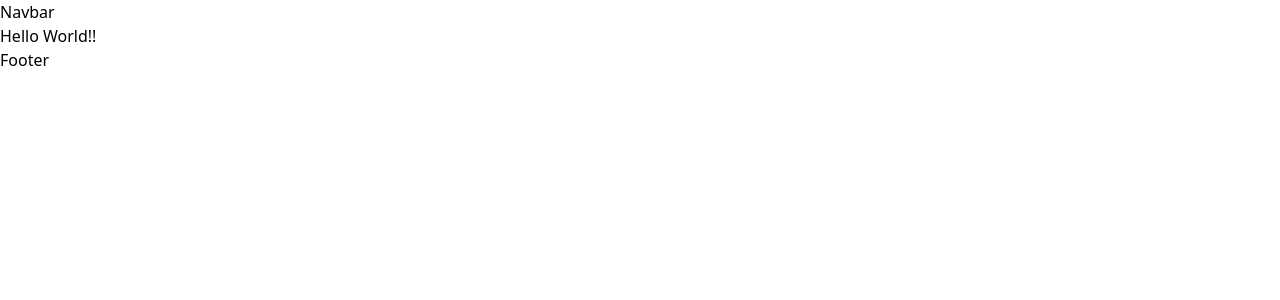
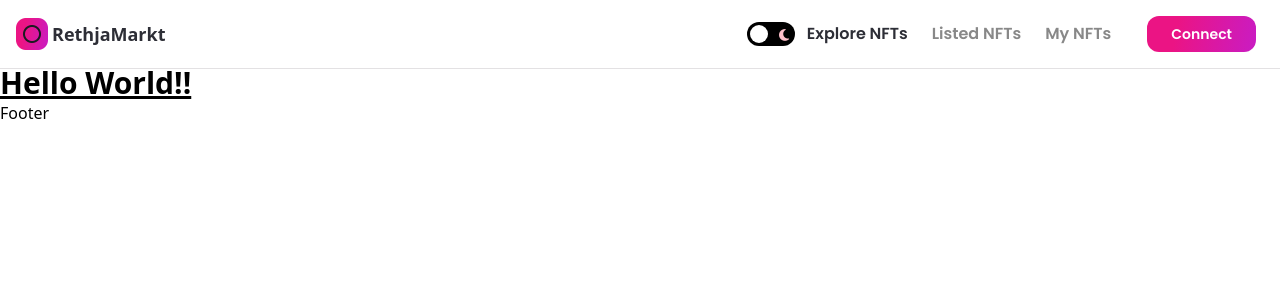
Before and after one commit to utkucm/nft-marketplace, a Next.js app: page / in a window 1280 px wide. Shown: the top 300 px of the page. Built offline with nearby package versions, Linux system fonts and the light colour scheme.

Commit message:
Added navbar

```diff
--- a/src/assets/index.js
+++ b/src/assets/index.js
@@ -38,7 +38,7 @@ import headerbg from './headerbg.png';
 import loader from './loader.gif';
 import arrow from './arrow.png';
 
-export default {
+const images = {
   heartOutline,
   heart,
   logo,
@@ -79,3 +79,5 @@ export default {
   loader,
   arrow,
 };
+
+export default images;
--- /dev/null
+++ b/src/components/Button.tsx
@@ -0,0 +1,19 @@
+import { FC } from 'react';
+
+interface IProps {
+  classStyles: string;
+  label: string;
+  handleClick?: () => void;
+}
+
+export const Button: FC<IProps> = ({ classStyles, label, handleClick }) => {
+  return (
+    <button
+      type="button"
+      className={`nft-gradient text-sm minlg:text-lg py-2 px-6 minlg:px-8 font-poppins font-semibold text-white ${classStyles}`}
+      onClick={handleClick}
+    >
+      {label}
+    </button>
+  );
+};
--- a/src/components/Navbar.tsx
+++ /dev/null
@@ -1,3 +0,0 @@
-export const Navbar = () => {
-  return <div>Navbar</div>;
-};
--- /dev/null
+++ b/src/components/Navbar/ButtonGroup.tsx
@@ -0,0 +1,26 @@
+import { NextRouter, useRouter } from 'next/router';
+import { FC, Dispatch, SetStateAction, useState } from 'react';
+
+import { Button } from '@components';
+
+interface Props {
+  setIsActive: Dispatch<SetStateAction<string>>;
+}
+
+export const ButtonGroup: FC<Props> = ({ setIsActive }) => {
+  const [isConnected, setIsConnected] = useState(false);
+  const router = useRouter();
+
+  return isConnected ? (
+    <Button
+      label="Create a NFT"
+      classStyles="mx-2 rounded-xl"
+      handleClick={() => {
+        setIsActive('');
+        router.push('/create-nft');
+      }}
+    />
+  ) : (
+    <Button label="Connect" classStyles="mx-2 rounded-xl" handleClick={() => {}} />
+  );
+};
--- /dev/null
+++ b/src/components/Navbar/MenuItems.tsx
@@ -0,0 +1,51 @@
+import Link from 'next/link';
+import { FC, Dispatch, SetStateAction } from 'react';
+
+interface Props {
+  isMobile: boolean;
+  isActive: string;
+  setIsActive: Dispatch<SetStateAction<string>>;
+}
+
+const links: { label: string; href: string }[] = [
+  { label: 'Explore NFTs', href: '/' },
+  { label: 'Listed NFTs', href: '/created-nfts' },
+  { label: 'My NFTs', href: '/my-nfts' },
+];
+
+export const MenuItems: FC<Props> = ({ isMobile, isActive, setIsActive }) => {
+  // const generateLink = (index: number) => {
+  //   switch (index) {
+  //     case 0:
+  //       return '/';
+  //       break;
+  //     case 1:
+  //       return '/created-nfts';
+  //       break;
+  //     case 2:
+  //       return '/my-nfts';
+  //       break;
+  //     default:
+  //       return '/';
+  //       break;
+  //   }
+  // };
+
+  return (
+    <ul className={`list-none flexCenter flex-row ${isMobile && 'flex-col h-full'}`}>
+      {links.map((item, index) => (
+        <li
+          key={index}
+          onClick={() => {
+            setIsActive(item.label);
+          }}
+          className={`flex flex-row items-center font-poppins font-semibold text-base dark:hover:text-white hover:text-nft-dark mx-3 ${
+            isActive === item.label ? 'dark:text-white text-nft-black-1' : 'dark:text-nft-gray-3 text-nft-gray-2'
+          }`}
+        >
+          <Link href={item.href}>{item.label}</Link>
+        </li>
+      ))}
+    </ul>
+  );
+};
--- /dev/null
+++ b/src/components/Navbar/MobileMenu.tsx
@@ -0,0 +1,90 @@
+import { Dispatch, FC, SetStateAction, useState } from 'react';
+import Image, { StaticImageData } from 'next/image';
+
+import images from '@assets';
+import { MenuItems } from './MenuItems';
+import { ButtonGroup } from './ButtonGroup';
+
+interface Props {
+  theme: string | undefined;
+  isActive: string;
+  setIsActive: Dispatch<SetStateAction<string>>;
+}
+
+interface MobileMenuProps {
+  src: StaticImageData;
+  size: number;
+  alt: string;
+  handleClick: () => void;
+  theme: string | undefined;
+}
+
+const MobileMenuIcon: FC<MobileMenuProps> = ({ src, size, alt, handleClick, theme }) => {
+  return (
+    <Image
+      src={src}
+      alt={alt}
+      width={size}
+      height={size}
+      onClick={handleClick}
+      objectFit="contain"
+      className={theme === 'light' ? 'filter invert' : ''}
+    />
+  );
+};
+
+export const MobileMenu: FC<Props> = ({ theme, isActive, setIsActive }) => {
+  const [isOpen, setIsOpen] = useState(false);
+  return (
+    <div className="hidden md:flex ml-2">
+      {isOpen ? (
+        <>
+          {/* <Image
+            src={images.cross}
+            alt="Mobile Menu Close"
+            objectFit="contain"
+            width={20}
+            height={20}
+            onClick={() => setIsOpen(false)}
+            className={theme === 'light' ? 'filter invert' : ''}
+          /> */}
+          <MobileMenuIcon
+            src={images.cross}
+            alt="Mobile Menu Close"
+            size={20}
+            handleClick={() => setIsOpen(false)}
+            theme={theme}
+          />
+        </>
+      ) : (
+        // <Image
+        //   src={images.menu}
+        //   alt="Mobile Menu Open"
+        //   objectFit="contain"
+        //   width={25}
+        //   height={25}
+        //   onClick={() => setIsOpen(true)}
+        //   className={theme === 'light' ? 'filter invert' : ''}
+        // />
+        <MobileMenuIcon
+          src={images.menu}
+          alt="Mobile Menu Open"
+          size={25}
+          handleClick={() => setIsOpen(true)}
+          theme={theme}
+        />
+      )}
+
+      {isOpen && (
+        <div className="fixed inset-0 top-65 dark:bg-nft-dark bg-white z-10 nav-h flex justify-between flex-col">
+          <div className="flex-1 p-4">
+            <MenuItems isActive={isActive} setIsActive={setIsActive} isMobile />
+          </div>
+          <div className="p-4 border-t dark:border-nft-black-1 border-nft-gray-1">
+            <ButtonGroup setIsActive={setIsActive} />
+          </div>
+        </div>
+      )}
+    </div>
+  );
+};
--- /dev/null
+++ b/src/components/Navbar/Navbar.tsx
@@ -0,0 +1,96 @@
+import { FC, useState, useEffect, useContext, Dispatch, SetStateAction } from 'react';
+import { useRouter } from 'next/router';
+import Image from 'next/image';
+import Link from 'next/link';
+import { useTheme } from 'next-themes';
+
+import { MenuItems } from './MenuItems';
+import { ButtonGroup } from './ButtonGroup';
+import images from '@assets';
+import { MobileMenu } from './MobileMenu';
+
+// Move to a seperate folder
+export const Navbar = () => {
+  const [isActive, setIsActive] = useState('Explore NFTs');
+  const [isOpen, setIsOpen] = useState(false);
+  const { theme, setTheme } = useTheme();
+  const router = useRouter();
+
+  return (
+    <nav className="flexBetween w-full fixed z-10 p-4 flex-row border-b dark:bg-nft-dark bg-white dark:border-nft-black-1 border-nft-gray-1">
+      {/* LOGO */}
+      <div className="flex flex-1 flex-row justify-start">
+        <Link href="/">
+          <div className="flexCenter md:hidden cursor-pointer" onClick={() => {}}>
+            <Image src={images.logo02} objectFit="fill" width={32} height={32} alt="Logo" />
+            <p className="dark:text-white text-nft-black-1 font-semibold text-lg ml-1">RethjaMarkt</p>
+          </div>
+        </Link>
+        <Link href="/">
+          <div className="hidden md:flex" onClick={() => {}}>
+            <Image src={images.logo02} objectFit="fill" width={32} height={32} alt="Logo" />
+          </div>
+        </Link>
+      </div>
+      {/* Toggle Theme */}
+      <div className="flex flex-initial flex-row justify-end">
+        <div className="flex items-center mr-2">
+          <input
+            type="checkbox"
+            className="checkbox"
+            id="checkbox"
+            onChange={() => setTheme(theme === 'light' ? 'dark' : 'light')}
+          />
+          <label htmlFor="checkbox" className="flexBetween w-8 h-4 bg-black rounded-2xl p-1 relative label">
+            <i className="fas fa-sun" />
+            <i className="fas fa-moon" />
+            <div className="w-3 h-3 absolute bg-white rounded-full ball" />
+          </label>
+        </div>
+        {/* Menu Items Large Screen */}
+        <div className="md:hidden flex">
+          <MenuItems isMobile={false} isActive={isActive} setIsActive={setIsActive} />
+          <div className="ml-4">
+            <ButtonGroup setIsActive={setIsActive} />
+          </div>
+        </div>
+      </div>
+      {/* Menu Items Mobile REFACTOR */}
+      {/* <div className="hidden md:flex ml-2">
+        {isOpen ? (
+          <Image
+            src={images.cross}
+            alt="Mobile Menu Close"
+            objectFit="contain"
+            width={20}
+            height={20}
+            onClick={() => setIsOpen(false)}
+            className={theme === 'light' ? 'filter invert' : ''}
+          />
+        ) : (
+          <Image
+            src={images.menu}
+            alt="Mobile Menu Open"
+            objectFit="contain"
+            width={25}
+            height={25}
+            onClick={() => setIsOpen(true)}
+            className={theme === 'light' ? 'filter invert' : ''}
+          />
+        )}
+
+        {isOpen && (
+          <div className="fixed inset-0 top-65 dark:bg-nft-dark bg-white z-10 nav-h flex justify-between flex-col">
+            <div className="flex-1 p-4">
+              <MenuItems isActive={isActive} setIsActive={setIsActive} isMobile />
+            </div>
+            <div className="p-4 border-t dark:border-nft-black-1 border-nft-gray-1">
+              <ButtonGroup setIsActive={setIsActive} />
+            </div>
+          </div>
+        )}
+      </div> */}
+      <MobileMenu isActive={isActive} setIsActive={setIsActive} theme={theme} />
+    </nav>
+  );
+};
--- /dev/null
+++ b/src/components/Navbar/index.ts
@@ -0,0 +1 @@
+export { Navbar } from './Navbar';
--- a/src/components/index.ts
+++ b/src/components/index.ts
@@ -1,2 +1,3 @@
 export { Navbar } from './Navbar';
 export { Footer } from './Footer';
+export { Button } from './Button';
--- a/src/pages/_app.tsx
+++ b/src/pages/_app.tsx
@@ -1,15 +1,17 @@
+import Script from 'next/script';
+import type { AppProps } from 'next/app';
+import { ThemeProvider } from 'next-themes';
 import '../styles/globals.css';
-import type { AppProps } from 'next/app';
-import Script from 'next/script';
-import { ThemeProvider } from 'next-themes';
 
 import { Navbar, Footer } from '@components';
 
 const MyApp = ({ Component, pageProps }: AppProps) => (
-  <ThemeProvider attribute="class">
+  <ThemeProvider attribute="class" defaultTheme="light">
     <div className="dark:bg-nft-dark bg-white min-h-screen">
       <Navbar />
-      <Component {...pageProps} />
+      <div className="pt-65">
+        <Component {...pageProps} />
+      </div>
       <Footer />
     </div>
 
--- a/tailwind.config.js
+++ b/tailwind.config.js
@@ -1,6 +1,6 @@
 /** @type {import('tailwindcss').Config} */
 module.exports = {
-  content: ['./pages/**/*.{js,ts,jsx,tsx}', './components/**/*.{js,ts,jsx,tsx}'],
+  content: ['./src/pages/**/*.{js,ts,jsx,tsx}', './src/components/**/*.{js,ts,jsx,tsx}'],
   darkMode: 'class',
   theme: {
     extend: {
--- a/tsconfig.json
+++ b/tsconfig.json
@@ -17,9 +17,10 @@
     "incremental": true,
     "paths": {
       "@components": ["./components/index.ts"],
+      "@assets": ["./assets/index.js"],
       "@pages/*": ["./src/pages/*"]
     }
   },
-  "include": ["next-env.d.ts", "**/*.ts", "**/*.tsx"],
+  "include": ["next-env.d.ts", "**/*.ts", "**/*.tsx", "src/assets/index.js"],
   "exclude": ["node_modules"]
 }
```
